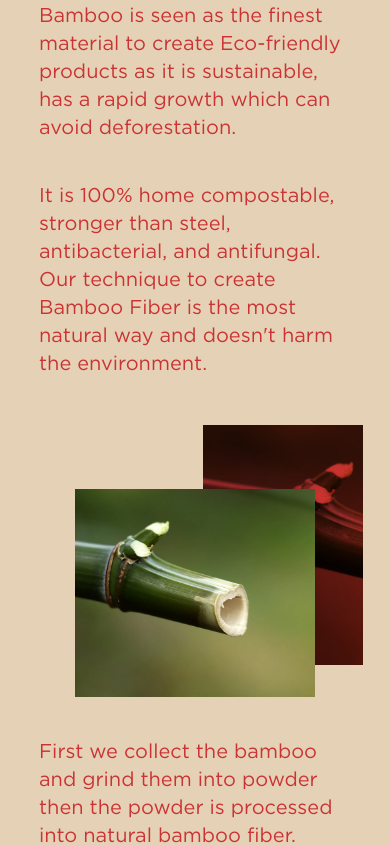
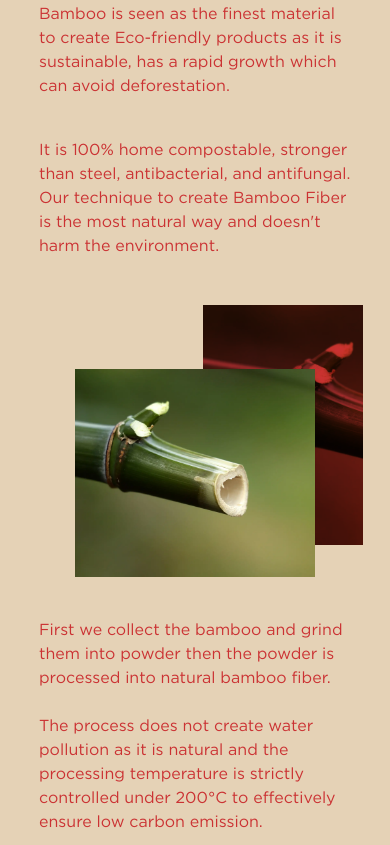
Before and after one commit to elianrichard/ecoplease, a Next.js app: page /materials in a window 390 px wide. Shown: the part 1760-2605 px from the top of the page. Built offline with nearby package versions, Linux system fonts and the light colour scheme; no server answers; what prettier-plugin-tailwindcss would draw is missing.

Commit message:
reduced size of text on mobile

```diff
--- a/modules/AboutPage/OurStory.tsx
+++ b/modules/AboutPage/OurStory.tsx
@@ -31,7 +31,7 @@ const OurStory = () => {
             priority
           />
         </div>
-        <div className="flex h-full w-full flex-col items-start justify-center gap-5 px-10 py-10 text-lg md:py-0 lg:px-20 xl:text-xl">
+        <div className="flex h-full w-full flex-col items-start justify-center gap-5 px-10 py-10 sm:text-lg md:py-0 lg:px-20 xl:text-xl">
           <h1 className="text-4xl font-bold uppercase leading-tight xl:text-5xl xl:leading-tight">
             How we end up <br className="hidden md:block" />
             <span className="bg-darkGreen px-3 text-white">
--- a/modules/AboutPage/VisionMission.tsx
+++ b/modules/AboutPage/VisionMission.tsx
@@ -19,7 +19,7 @@ const VisionMission = () => {
               className="mix-blend-multiply"
             />
           </div>
-          <p className="w-full py-10 text-center text-5xl font-bold uppercase leading-tight text-darkRed sm:py-0 lg:text-6xl">
+          <p className="w-full py-10 text-center text-4xl font-bold uppercase leading-tight text-darkRed sm:py-0 sm:text-5xl lg:text-6xl">
             Our
             <br />
             Vision
@@ -56,7 +56,7 @@ const VisionMission = () => {
               className="mix-blend-multiply"
             />
           </div>
-          <p className="w-full py-10 text-center text-5xl font-bold uppercase leading-tight text-darkRed sm:py-0 lg:text-6xl">
+          <p className="w-full py-10 text-center text-4xl font-bold uppercase leading-tight text-darkRed sm:py-0 sm:text-5xl lg:text-6xl">
             Our
             <br />
             Mission
--- a/modules/HomePage/PerksComparison/Comparison.tsx
+++ b/modules/HomePage/PerksComparison/Comparison.tsx
@@ -8,7 +8,7 @@ import ItemsCard from "./ItemsCard";
 const Perks = () => {
   return (
     <div className="flex flex-col items-center justify-center gap-14 ">
-      <div className="rounded-xl bg-ecoRed px-7 py-2 text-3xl font-bold text-white shadow-[0px_0px_20px_5px_rgba(0,0,0,0.4)] xs:text-4xl">
+      <div className="rounded-xl bg-ecoRed px-7 py-2 text-2xl font-bold text-white shadow-[0px_0px_20px_5px_rgba(0,0,0,0.4)] xs:text-4xl sm:text-3xl">
         CHARACTERISTIC
       </div>
       <div className="grid w-full grid-cols-2 gap-x-5 gap-y-10 xs:gap-10 lg:grid-cols-4 xl:gap-20">
--- a/modules/HomePage/PerksComparison/Perks.tsx
+++ b/modules/HomePage/PerksComparison/Perks.tsx
@@ -9,22 +9,22 @@ import ItemsCard from "./ItemsCard";
 const Perks = () => {
   return (
     <div className="flex flex-col items-center justify-center gap-14">
-      <div className="rounded-xl bg-ecoRed px-7 py-2 text-3xl font-bold text-white shadow-[0px_0px_20px_5px_rgba(0,0,0,0.4)] xs:text-4xl">
+      <div className="rounded-xl bg-ecoRed px-7 py-2 text-2xl font-bold text-white shadow-[0px_0px_20px_5px_rgba(0,0,0,0.4)] xs:text-4xl sm:text-3xl">
         OUR PERKS
       </div>
       <div className="grid w-full grid-cols-2 gap-x-8 gap-y-10 xs:gap-10 lg:grid-cols-4 xl:gap-20">
         <IconContext.Provider value={{ color: "#fff", className: "h-28" }}>
           <ItemsCard title="Free Delivery" description="???">
-            <DeliveryIcon className="w-20"/>
+            <DeliveryIcon className="w-20" />
           </ItemsCard>
           <ItemsCard title="Customize Logo" description="???">
-            <FaPaintBrush className="w-[60px]"/>
+            <FaPaintBrush className="w-[60px]" />
           </ItemsCard>
           <ItemsCard title="Commitment" description="???">
-            <AiOutlineLock className="w-[70px]"/>
+            <AiOutlineLock className="w-[70px]" />
           </ItemsCard>
           <ItemsCard title="Certification" description="???">
-            <AiOutlineSafetyCertificate className="w-[70px]"/>
+            <AiOutlineSafetyCertificate className="w-[70px]" />
           </ItemsCard>
         </IconContext.Provider>
       </div>
--- a/modules/MaterialsPage/PageContent/Bamboo/Description.tsx
+++ b/modules/MaterialsPage/PageContent/Bamboo/Description.tsx
@@ -33,7 +33,7 @@ const Description = () => {
             <p className="mb-2 text-3xl font-bold">
               Why do we choose Bamboo Fiber?
             </p>
-            <p className="text-xl">
+            <p className="sm:text-lg lg:text-xl">
               Bamboo is seen as the finest material to create Eco-friendly
               products as it is sustainable, has a rapid growth which can avoid
               deforestation.
@@ -66,7 +66,7 @@ const Description = () => {
         </div>
         <div className="flex flex-1 justify-end text-ecoRed lg:flex-[2]">
           <div className="w-full md:text-right lg:w-2/3">
-            <p className="text-xl">
+            <p className="sm:text-lg lg:text-xl">
               It is 100% home compostable, stronger than steel, antibacterial,
               and antifungal. Our technique to create Bamboo Fiber is the most
               natural way and doesn&apos;t harm the environment.
@@ -96,7 +96,7 @@ const Description = () => {
         </div>
         <div className="flex-[2] text-ecoRed">
           <div className="w-full xl:w-2/3">
-            <p className="text-xl ">
+            <p className="sm:text-lg lg:text-xl">
               First we collect the bamboo and grind them into powder then the
               powder is processed into natural bamboo fiber.
               <br />
--- a/modules/MaterialsPage/PageContent/Sugarcane/Description.tsx
+++ b/modules/MaterialsPage/PageContent/Sugarcane/Description.tsx
@@ -33,7 +33,7 @@ const Description = () => {
             <p className="mb-2 text-3xl font-bold">
               Why do we choose Sugarcane Bagasse?
             </p>
-            <p className="text-xl">
+            <p className="sm:text-lg lg:text-xl">
               Sugarcane Bagasse is a plant fiber, more specifically it is the
               fibrous matter that is left over after the production of sugar
               from sugarcane.
@@ -63,7 +63,7 @@ const Description = () => {
         </div>
         <div className="flex flex-1 justify-end text-ecoRed lg:flex-[2]">
           <div className="w-full md:text-right lg:w-2/3">
-            <p className="text-xl">
+            <p className="sm:text-lg lg:text-xl">
               So in a word, it is bio-waste. Historically, Bagasse was treated
               as unusable and disposed of - thrown away, burned or left in open
               piles to rot. It was not seen as a useful by-product.
@@ -93,7 +93,7 @@ const Description = () => {
         </div>
         <div className="flex-[2] text-ecoRed">
           <div className="w-full xl:w-2/3">
-            <p className="text-xl ">
+            <p className="sm:text-lg lg:text-xl">
               But now we have turned it into an amazing product. Bagasse
               products are 100% home compostable and biodegradable, chemical
               free and chlorine free.
--- a/modules/ProductsPage/ProductCard.tsx
+++ b/modules/ProductsPage/ProductCard.tsx
@@ -46,7 +46,7 @@ const ProductCard = ({ product }: Props) => {
             {product.acf.category}
           </div>
           {product.acf.new_product.includes("Yes") && (
-            <div className="absolute bottom-0 z-40 flex h-10 w-full items-center justify-center bg-black text-xl">
+            <div className="absolute bottom-0 z-40 flex py-1 sm:py-2 w-full items-center justify-center bg-black text-base sm:text-lg md:text-xl">
               <p className="bg-gradient-to-br from-lightYellow to-lightGreen bg-clip-text font-bold text-transparent">
                 NEW PRODUCT
               </p>
```
